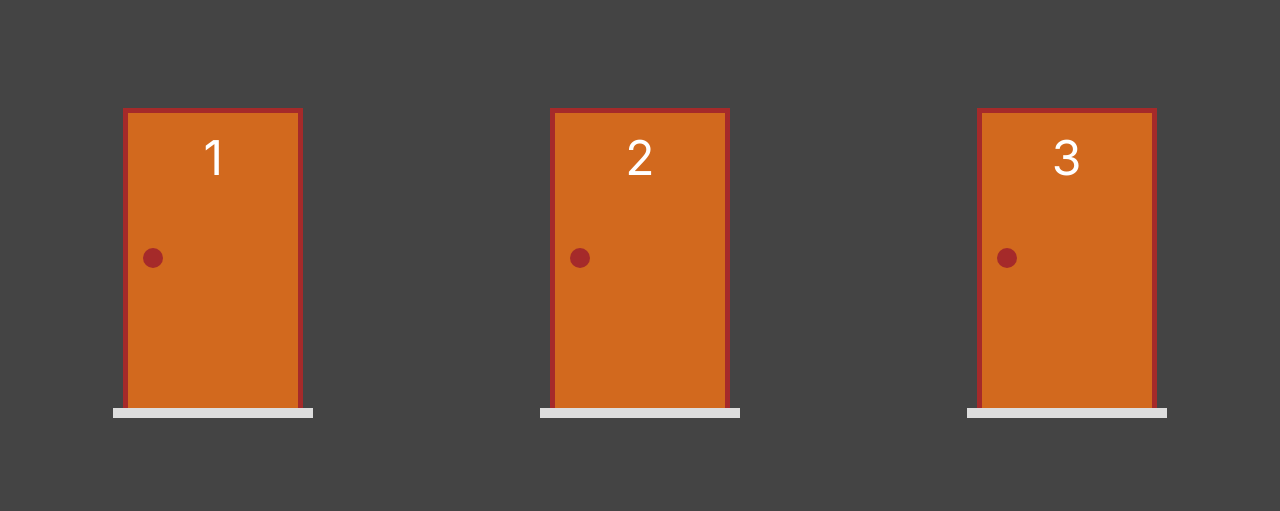
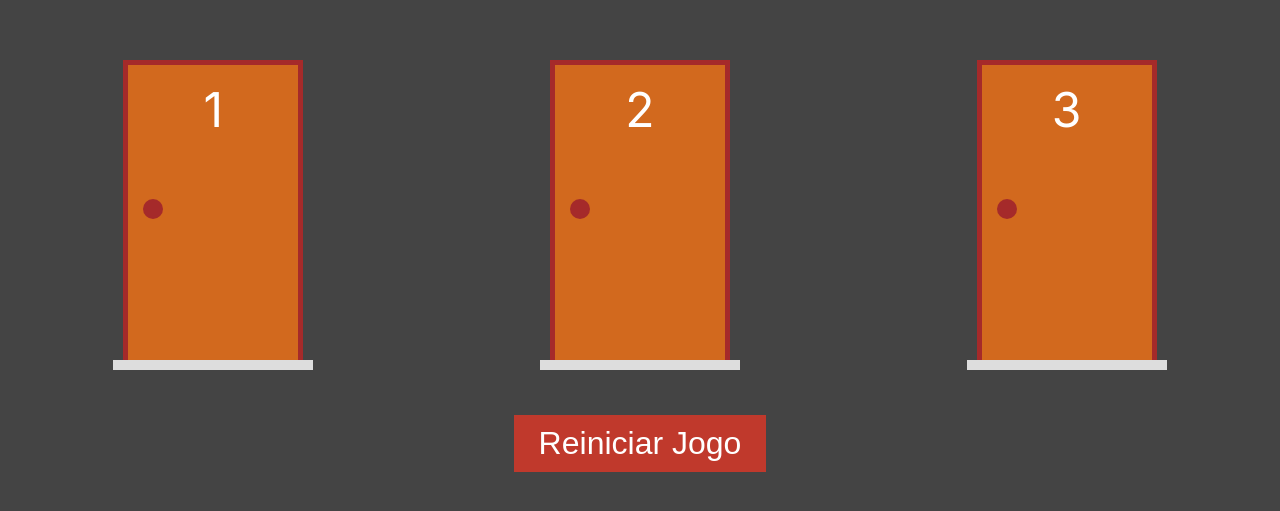
Before and after one commit to gustavobraga1001/doorsgame, a Next.js app: page /game in a window 1280 px wide. Shown: the part 137-648 px from the top of the page. Built offline with nearby package versions, Linux system fonts and the light colour scheme.

Commit message:
Feature: component game #02

```diff
--- a/src/app/game/page.tsx
+++ b/src/app/game/page.tsx
@@ -4,6 +4,7 @@
 import Door from "../../components/Door"
 import styles from "../../styles/Game.module.css"
 import { useState } from "react";
+import Link from "next/link";
 
 const game = () => {
     const [doors, setDoors] = useState(createDoors(3, 2))
@@ -23,7 +24,9 @@
                 {renderDoors()}
             </div>
             <div className={styles.buttons}>
-
+                <Link href="/">
+                    <button>Reiniciar Jogo</button>
+                </Link>
             </div>
         </div>
     )
--- a/src/styles/Game.module.css
+++ b/src/styles/Game.module.css
@@ -12,3 +12,18 @@
     flex-wrap: wrap;
     justify-content: space-around;
 }
+
+.buttons {
+    display: flex;
+    justify-content: center;
+    margin-top: 40px;
+
+}
+
+.buttons button {
+    background-color: #c0392c;
+    color: #fff;
+    font-size: 2rem;
+    border: none;
+    padding: 10px 25px;
+}
```
